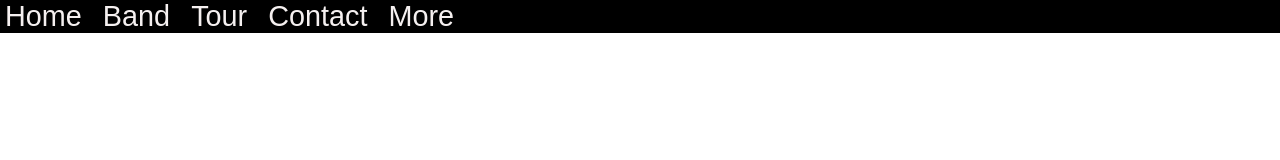
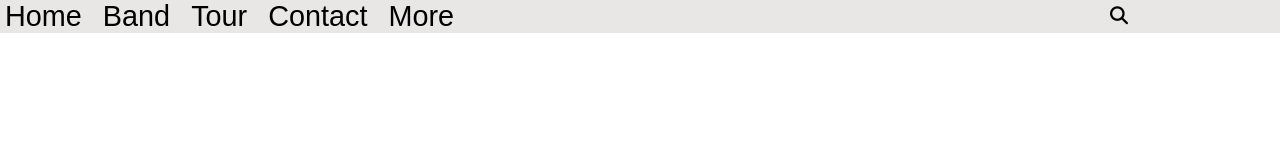
Before and after one commit to Mwakamole/Band-Template, a plain HTML site: page Index/Index.html in a window 1280 px wide. Drawn offline with Linux system fonts and the light colour scheme.

Commit message:
Adding search icon in the Nav Bar

```diff
--- a/Index/Index.css
+++ b/Index/Index.css
@@ -4,12 +4,12 @@ body{
 }
 nav{
     font-size: 1.8em;
-    background-color: black;
+    background-color: rgb(233, 230, 230);
     font-family: sans-serif;
-    justify-content: center;
+    justify-content:center;
 }
 nav a{
-    color: rgb(245, 240, 240);
+    color: rgb(0, 0, 0);
     text-decoration: none;
     padding-right: 8px;
     margin-left: 5px;
@@ -17,3 +17,10 @@ nav a{
 nav a:hover{
     background-color: grey;
 }
+#searchicon{
+    margin-left: 50%;
+
+}/*positions the search icon to the left of the navigation bar*/
+.navbar a:hover i {
+    background-color: red;
+}
--- a/Index/Index.html
+++ b/Index/Index.html
@@ -4,6 +4,7 @@
         <title>Home</title>
         <link rel="stylesheet" href="Index.css">
         <link rel="icon" href="Logo.jpg">
+        <link rel="stylesheet" href="https://cdnjs.cloudflare.com/ajax/libs/font-awesome/6.5.1/css/all.min.css" ><!--cdn link for the searh icon, copied from the internet-->
         <meta charset="UTF-8">
         <meta name="Description" content="Band Template HomePage">
         <meta name="Author" content="Mwakamole">
@@ -11,11 +12,13 @@
     </head>
     <body>
         <nav>
+
             <a href="">Home</a>
             <a href="">Band</a>
             <a href="">Tour</a>
             <a href="">Contact</a>
             <a href="">More</a>
+            <i class="fa-solid fa-magnifying-glass fa-2xs" id="searchicon"></i><!--for the search icon-->
         </nav>
     </body>
 </html>
```
